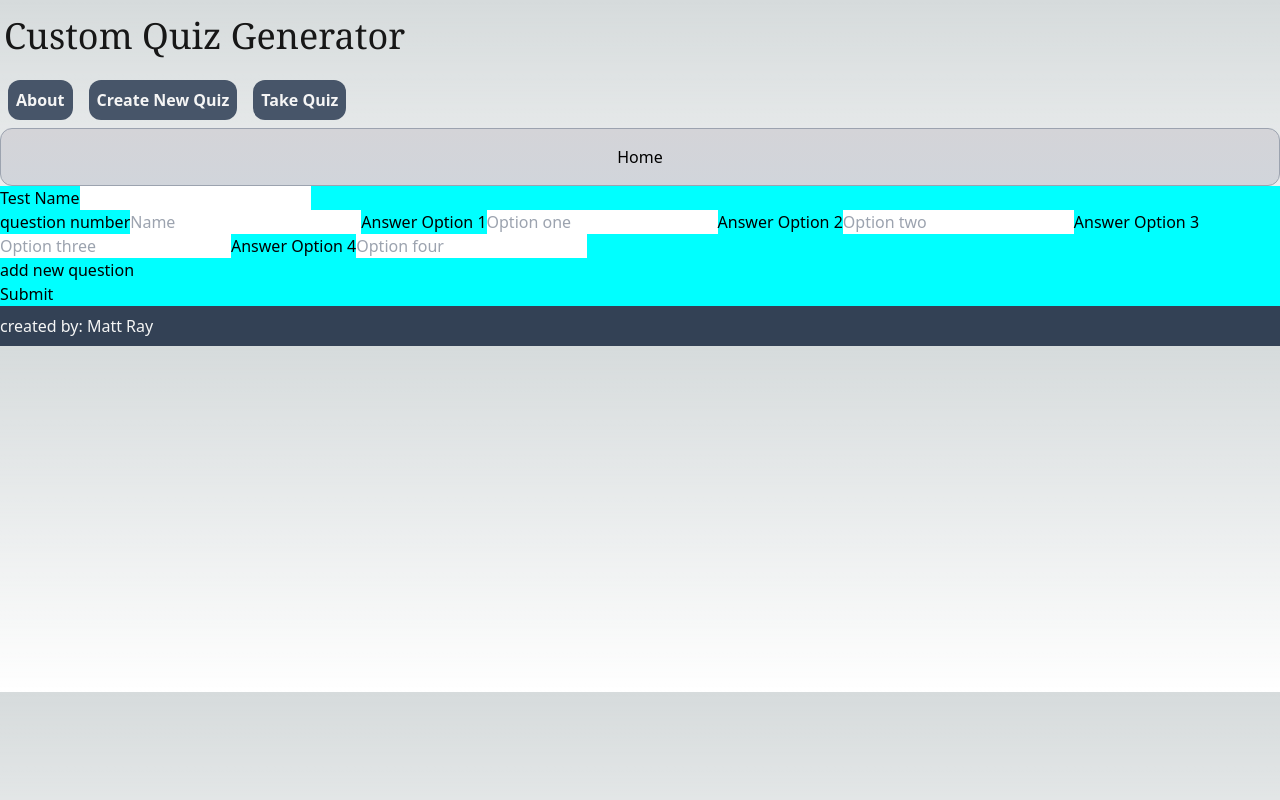
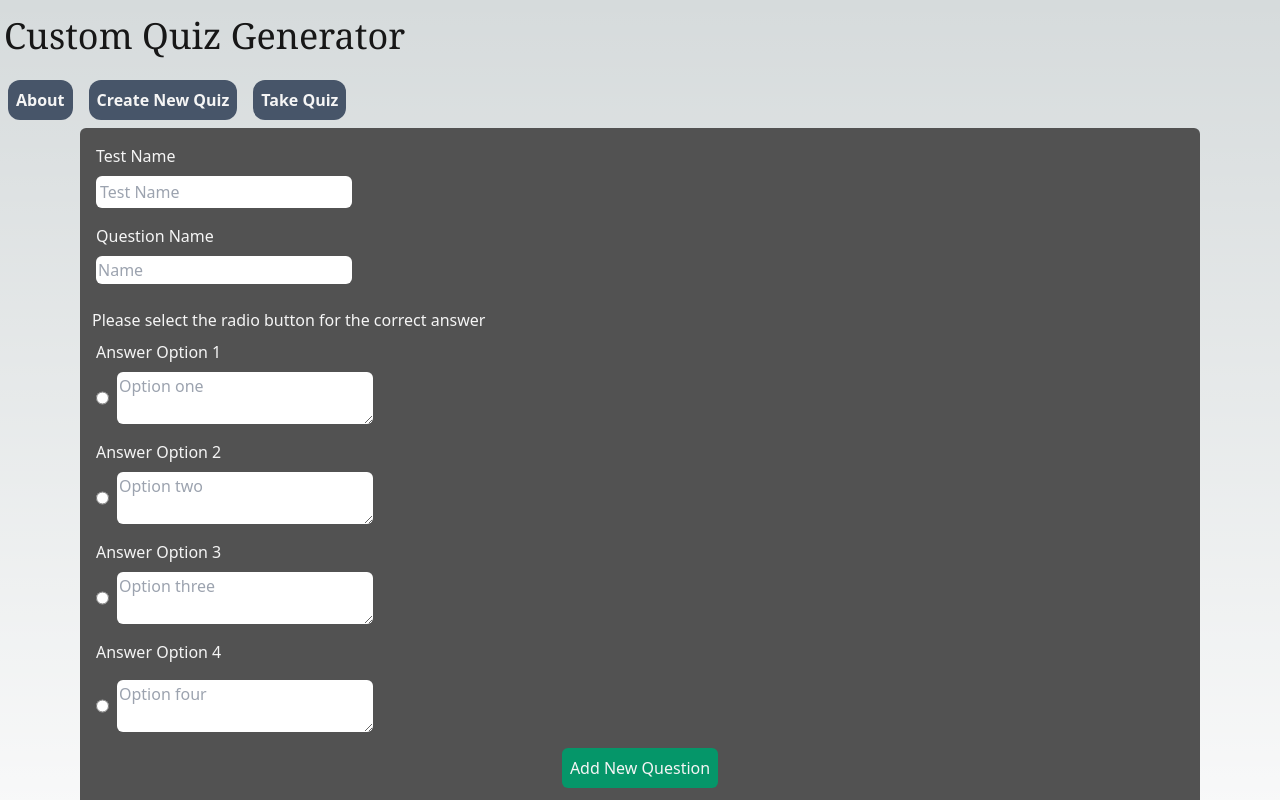
Before and after one commit to Cedaring-xr/temporary-quiz-generator, a Next.js app: page /create in a window 1280 px wide. Shown: the top 800 px of the page. Built offline with nearby package versions, Linux system fonts and the light colour scheme.

Commit message:
adding to creation form, and mock data

```diff
--- a/app/create/page.tsx
+++ b/app/create/page.tsx
@@ -1,7 +1,6 @@
 'use client'
 
 import React, { useState, FormEvent } from 'react'
-import Image from 'next/image'
 import Link from 'next/link'
 import styles from './page.module.css'
 
@@ -38,31 +37,76 @@ export default function Page() {
 		}
 	}
 
+	function addQuestion() {
+		console.log('test add question')
+		return <div>Hello</div>
+	}
+
 	return (
-		<div>
-			<div className="fixed left-0 top-0 flex w-full justify-center border-b border-gray-400 bg-gradient-to-b from-zinc-300 pb-6 pt-8 backdrop-blur-2xl dark:border-neutral-800 dark:bg-zinc-800/30 dark:from-inherit lg:static lg:w-auto  lg:rounded-xl lg:border lg:bg-gray-300 lg:p-4 lg:dark:bg-zinc-800/30">
-				<Link href="/">Home</Link>
-			</div>
-			<div>
+		<div className="h-screen">
+			<div className="mx-20 p-2 rounded-md bg-neutral-600">
 				{error && <div style={{ color: 'red' }}>{error}</div>}
-				<form onSubmit={onSubmit} className={styles.main}>
-					<label>Test Name</label>
-					<input type="text" name="name" />
-					<div>
-						<label>question number</label>
-						<input type="text" placeholder="Name"></input>
-						<label>Answer Option 1</label>
-						<input type="text" placeholder="Option one"></input>
-						<label>Answer Option 2</label>
-						<input type="text" placeholder="Option two"></input>
-						<label>Answer Option 3</label>
-						<input type="text" placeholder="Option three"></input>
-						<label>Answer Option 4</label>
-						<input type="text" placeholder="Option four"></input>
+				<form onSubmit={onSubmit} className=" text-neutral-100 flex flex-col">
+					<label className="mx-2 mt-2">Test Name</label>
+					<input
+						type="text"
+						name="name"
+						placeholder="Test Name"
+						className="rounded-md border-amber-900 m-2 p-1 w-64 text-slate-900"
+					/>
+					<div className="flex flex-col">
+						<label className="mx-2 mt-2">Question Name</label>
+						<input
+							type="text"
+							placeholder="Name"
+							className="rounded-md border-amber-900 m-2 p-0.5 w-64 text-slate-900"
+						></input>
+						<h3 className="m-1 mt-4">Please select the radio button for the correct answer</h3>
+						<label className="mx-2 mt-1">Answer Option 1</label>
+						<div className="flex flex-row align-top p-2">
+							<input type="radio" name="choose"></input>
+							<textarea
+								placeholder="Option one"
+								className="rounded-md border-amber-900 mx-2 p-0.5 w-64 text-slate-900"
+							></textarea>
+						</div>
+						<label className="mx-2 mt-2">Answer Option 2</label>
+						<div className="flex flex-row align-top p-2">
+							<input type="radio" name="choose"></input>
+							<textarea
+								placeholder="Option two"
+								className="rounded-md border-amber-900 mx-2 p-0.5 w-64 text-slate-900"
+							></textarea>
+						</div>
+						<label className="mx-2 mt-2">Answer Option 3</label>
+						<div className="flex flex-row align-top p-2">
+							<input type="radio" name="choose"></input>
+							<textarea
+								placeholder="Option three"
+								className="rounded-md border-amber-900 mx-2 p-0.5 w-64 text-slate-900"
+							></textarea>
+						</div>
+						<label className="mx-2 mt-2">Answer Option 4</label>
+						<div className="flex flex-row align-top p-2">
+							<input type="radio" name="choose"></input>
+							<textarea
+								placeholder="Option four"
+								className="rounded-md border-amber-900 m-2 w-64 p-0.5 text-slate-900"
+							></textarea>
+						</div>
 					</div>
-					<button>add new question</button>
+					<button
+						className="bg-emerald-600 text-neutral-100 rounded-md p-2 w-fit mx-auto"
+						onClick={addQuestion}
+					>
+						Add New Question
+					</button>
 					<br></br>
-					<button type="submit" disabled={isLoading}>
+					<button
+						type="submit"
+						disabled={isLoading}
+						className="bg-teal-600 text-neutral-100 rounded-md w-3/4 mx-auto p-2"
+					>
 						{isLoading ? 'Loading...' : 'Submit'}
 					</button>
 				</form>
--- a/app/test/page.tsx
+++ b/app/test/page.tsx
@@ -10,11 +10,16 @@ export default async function TestPage() {
 
 	const users = await usersData
 
+	const fetchData = () => {
+		console.log('test')
+	}
+
 	const content = (
 		<section>
 			<div>
 				<h2>Input test ID</h2>
 				<input type="text"></input>
+				<button onClick={fetchData}>Search</button>
 				<p>Don't have a test ID, check out one of the pre-made tests below</p>
 				<button>Pre-made test 1</button>
 				<button>Pre-made test 2</button>
```
Also changed, not shown: data/first.json (added, +51 -0 lines), lib/getQuiz.ts (added, +12 -0 lines).
